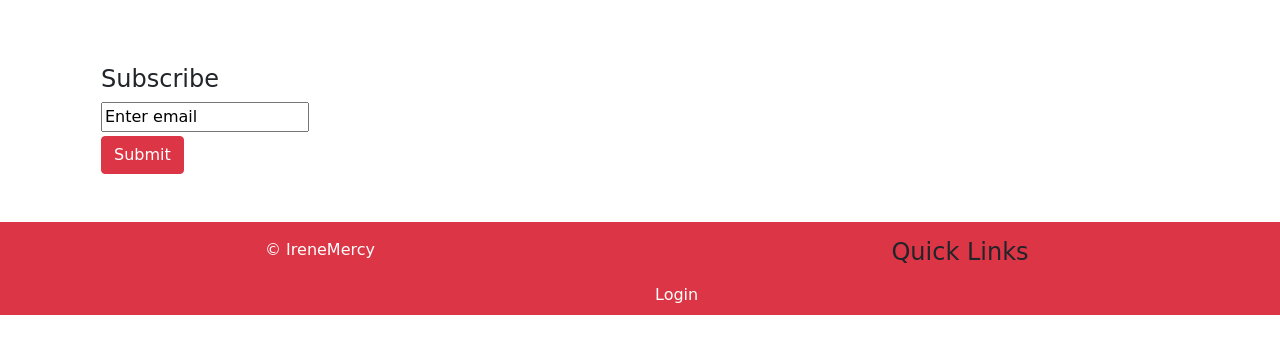
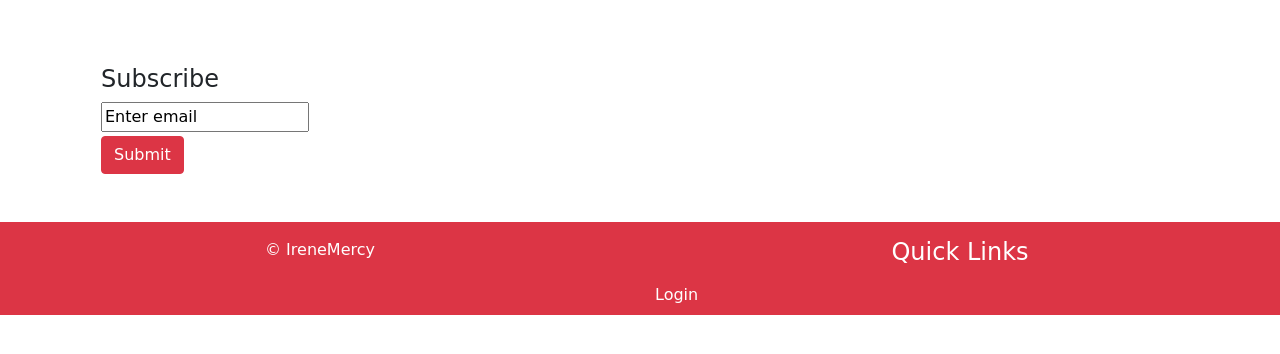
Before and after one commit to IreneMercy/Blogyou, a Python web app: template app/templates/index.html in a window 1280 px wide. Shown: the part 56-410 px from the top of the page. Run offline with Jinja, Linux system fonts and the light colour scheme; the template is opened without the code that fills it, so the values that code supplies are empty; some libraries are stand-ins or nearby versions; some web fonts are replaced.

Commit message:
modify footer

```diff
--- a/app/templates/index.html
+++ b/app/templates/index.html
@@ -62,8 +62,8 @@
         <p class="text-center text-white mt-3">&copy; IreneMercy</p>
       </div>
       <div class="col-md-6">
-        <h4 class="text-center mt-3">Quick Links</h4>
         <ul class="navbar-nav ml-auto">
+          <h4 class="text-center mt-3 text-white">Quick Links</h4>
           {% if current_user.is_authenticated  %}
             <li class="nav-item text-white ml-2"><a class="mt-5 text-white items" href="{{url_for('main.home')}}">{{current_user.username}}</a></li>
             <li><a class="text-white ml-2 items" href="{{url_for('main.blogs')}}">CreateBlog</a></li>
```
